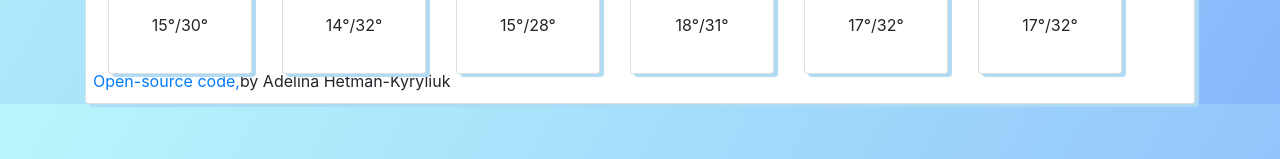
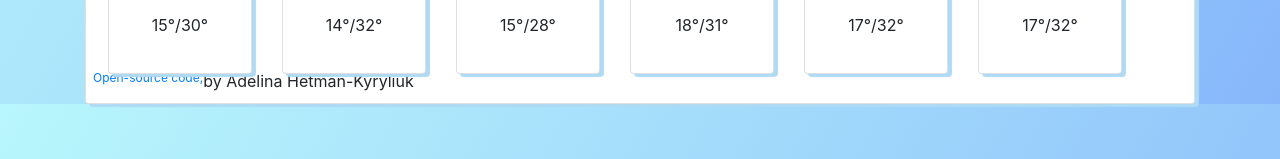
Before and after one commit to Adelina-HK/My-cool-Project, a website built with Parcel: page index.html in a window 1280 px wide. Shown: the part 621-780 px from the top of the page. Built offline with nearby package versions, Linux system fonts and the light colour scheme.

Commit message:
added css to link

```diff
--- a/index.html
+++ b/index.html
@@ -140,7 +140,8 @@
                                      </div>
                                     </div>
                           </section>
-                         <a href="https://github.com/Adelina-HK/My-cool-Project" target="_blank">Open-source code, </a> by Adelina Hetman-Kyryliuk
+                          <br />
+                         <a href="https://github.com/Adelina-HK/My-cool-Project" target="_blank" id="linkToSource">Open-source code, </a> by Adelina Hetman-Kyryliuk
                                           </div>
                                    </form>                                 </div>
 
--- a/src/styles.css
+++ b/src/styles.css
@@ -85,9 +85,8 @@ p3 {
   bottom: 20px;
   width: 95px;
 }
-#weatherDescription{
-  font-size:15px;
-
+#weatherDescription {
+  font-size: 15px;
 }
 
 .card-body {
@@ -113,3 +112,6 @@ p3 {
 .days:hover {
   font-weight: bolder;
 }
+#linkToSource {
+  font-size: 12px;
+}
```
